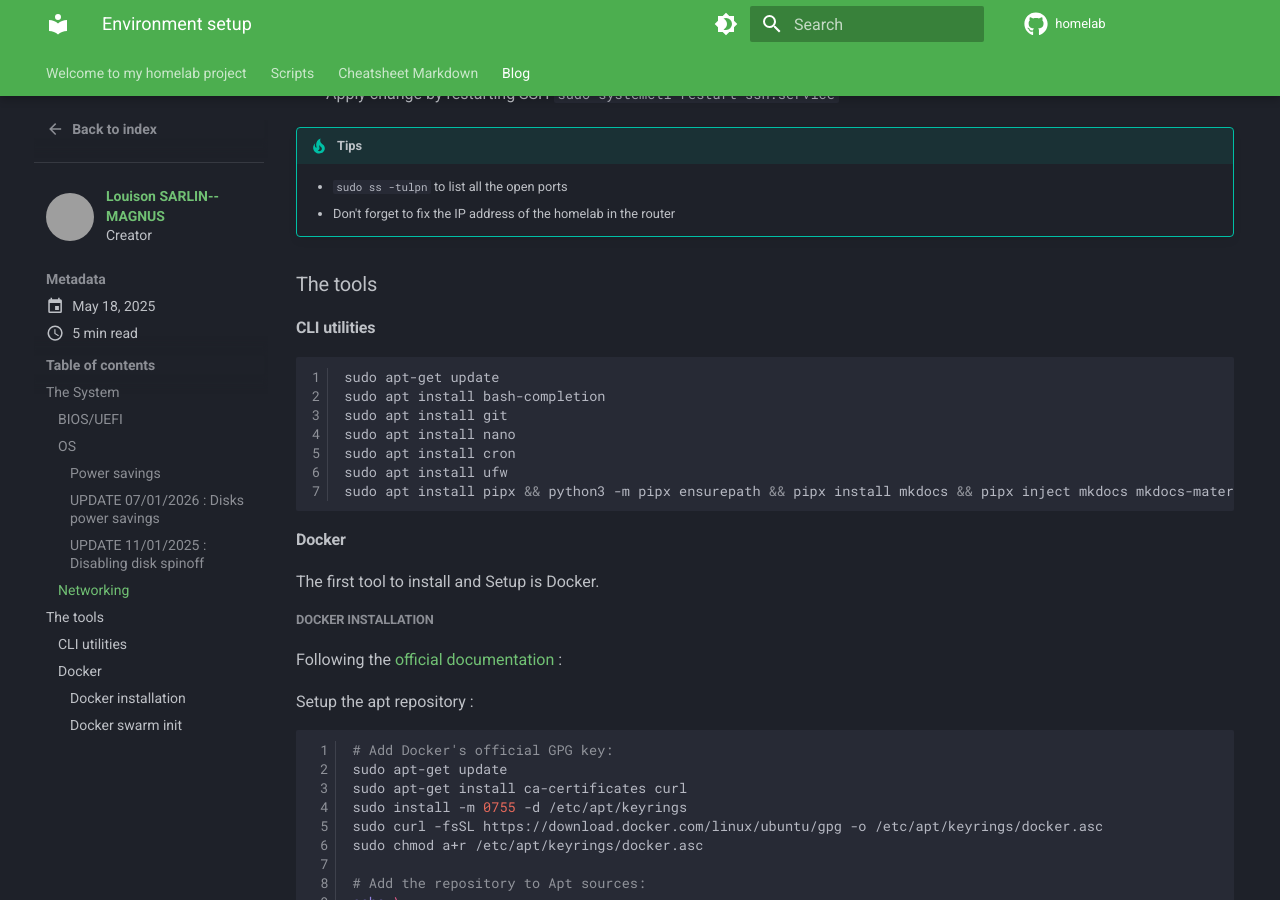
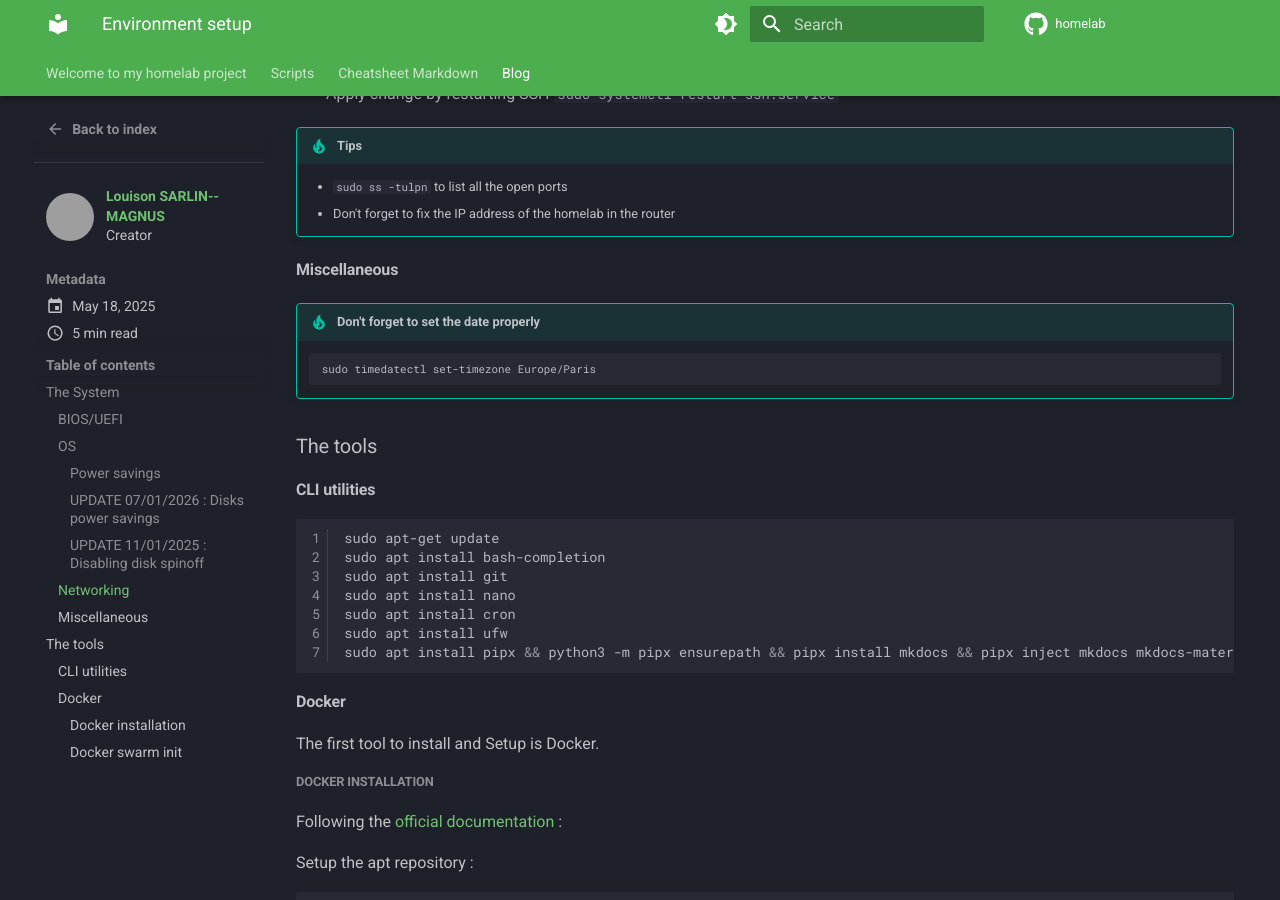
Before and after one commit to louisonsarlinmagnus/homelab, an MkDocs documentation site: the page built from docs/blog/posts/env_sertup.md, in a window 1280 px wide and 900 px high, scrolled down 3333 px. Built offline with MkDocs 1.6.1 and Material for MkDocs 9.7.7, drawn with Linux system fonts in a browser that asks for light colours; comment, search, counter and statistics services are not loaded; grey boxes are pictures that could not be loaded.

Commit message:
dev: changing default timezone

````diff
--- a/docs/blog/posts/env_sertup.md
+++ b/docs/blog/posts/env_sertup.md
@@ -155,6 +155,13 @@ Let's disable password connection for SSH
     - `sudo ss -tulpn` to list all the open ports
     - Don't forget to fix the IP address of the homelab in the router
 
+## Miscellaneous
+
+!!! tip "Don't forget to set the date properly"
+    ```bash linenums="0"
+    sudo timedatectl set-timezone Europe/Paris
+    ```
+
 # The tools
 
 ## CLI utilities
````
